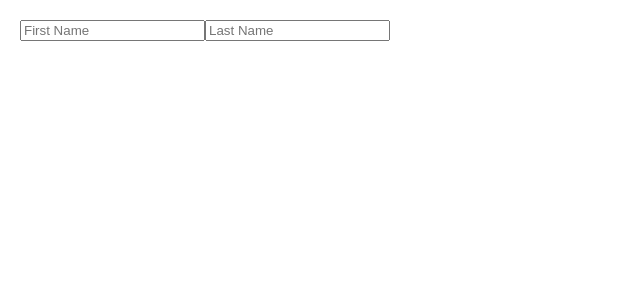
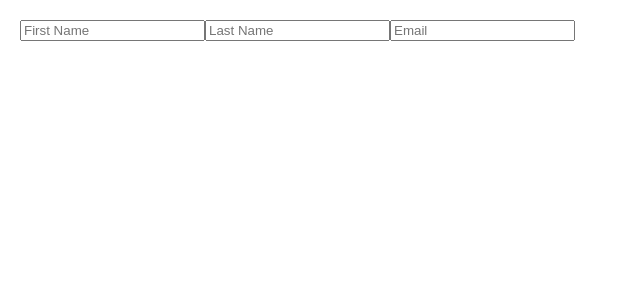
Before and after one commit to VictorRandom/React-Form-State-Object, a React (Create React App) app: page / in a window 1280 px wide. Shown: the top 300 px of the page, without its empty margins (0-640 px from the left). Built offline with nearby package versions, Linux system fonts and the light colour scheme.

Commit message:
adding email to form

```diff
--- a/src/App.js
+++ b/src/App.js
@@ -2,7 +2,7 @@ import React from "react"
 
 export default function Form() {
     const [formData, setFormData] = React.useState(
-        {firstName: "", lastName: ""}
+        {firstName: "", lastName: "", email: ""}
     )
 
     /**
@@ -34,6 +34,12 @@ export default function Form() {
                 onChange={handleChange}
                 name="lastName"
             />
+            <input
+                type="email"
+                placeholder="Email"
+                onChange={handleChange}
+                name="email"
+            />
         </form>
     )
 }
```
